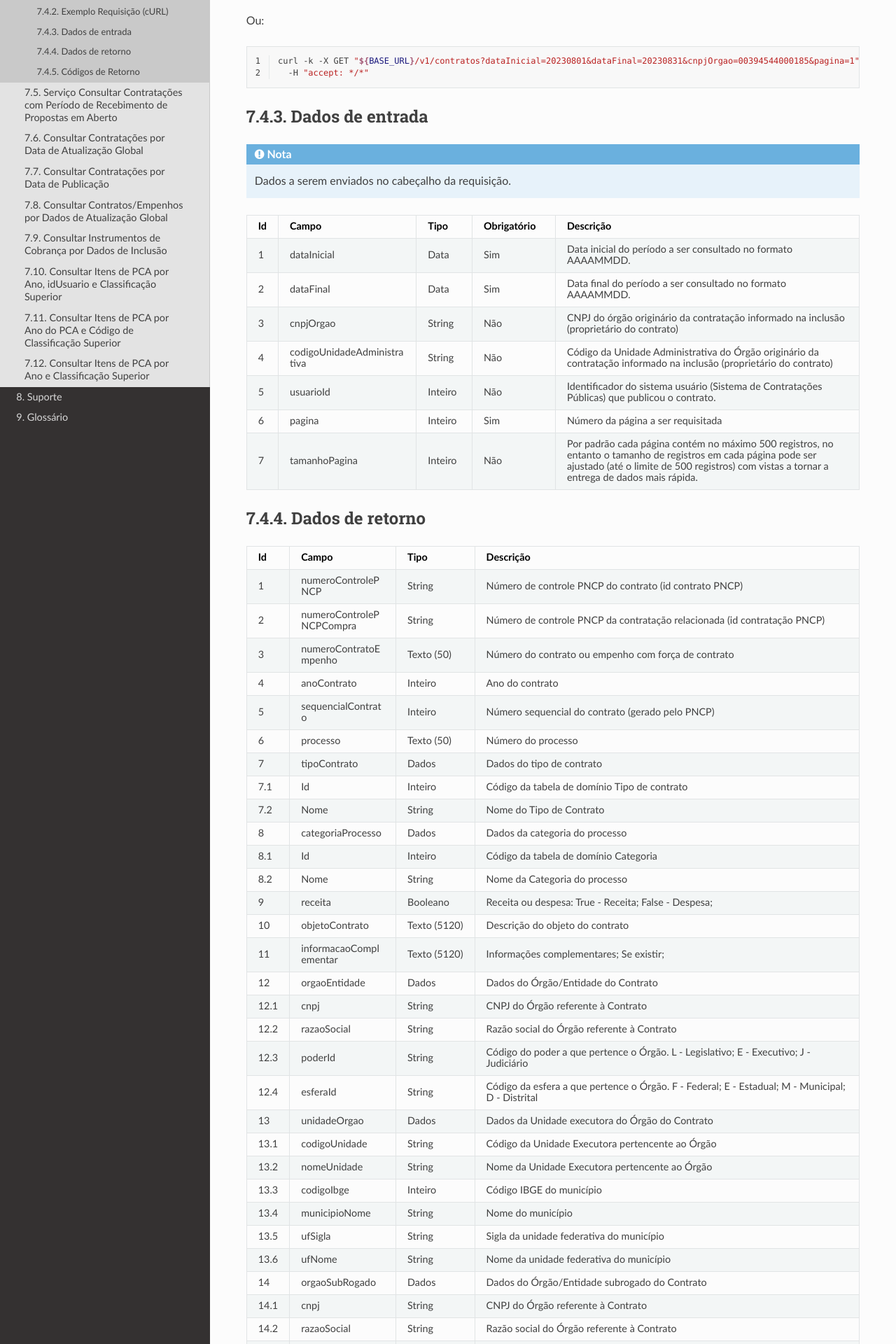
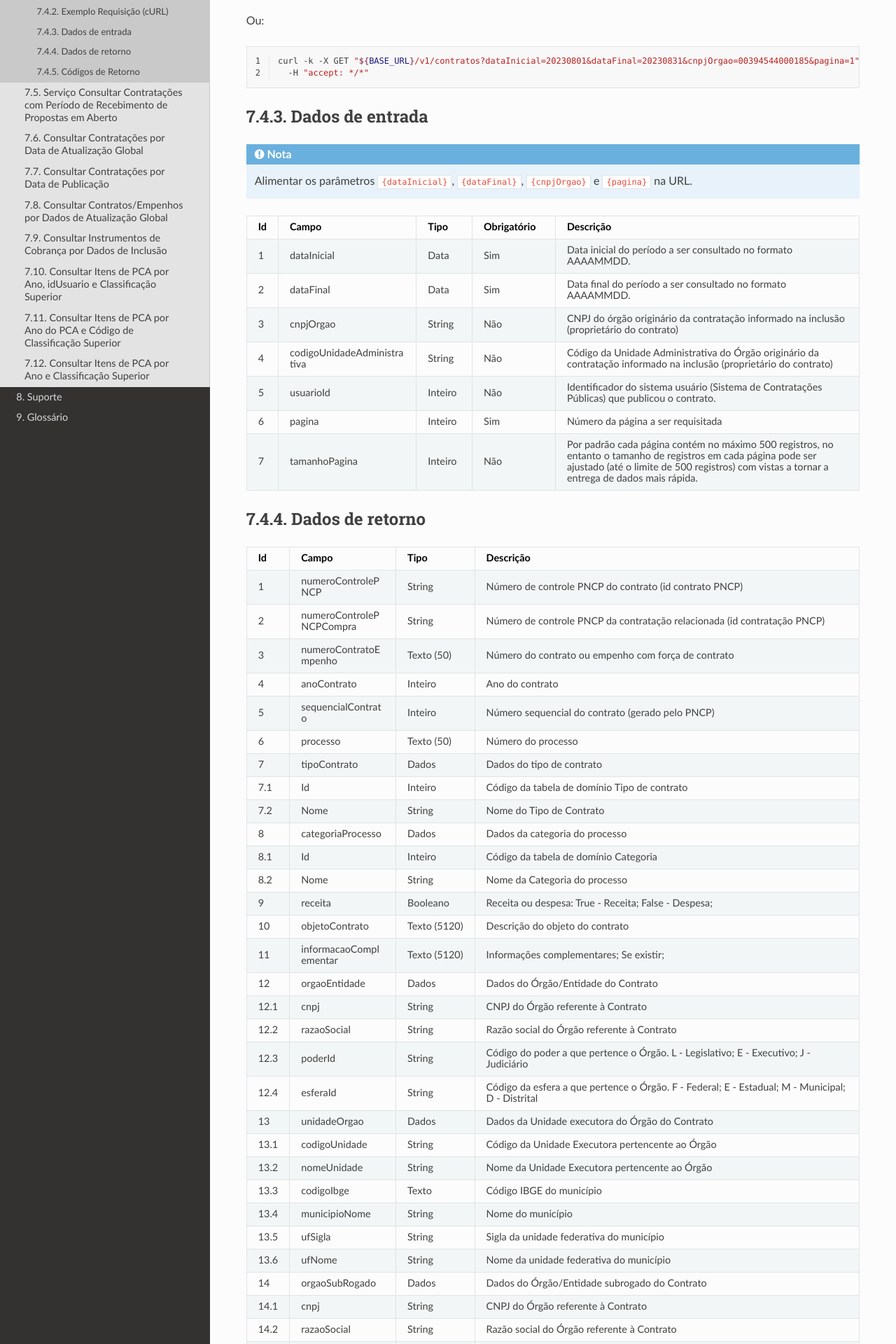
Before and after one commit to sofiaestrelab/Manual-de-Consulta-do-PNCP, a Sphinx documentation site: the page built from docs/source/catalogo_de_servicos/servico_consultar_contratos_por_data_de_publicacao.rst, in a window 1280 px wide. Shown: the part 548-2468 px from the top of the page at 70% size. Built offline with Sphinx 7.4.7 and the Read the Docs theme 3.1.0, drawn with Linux system fonts in a browser that asks for light colours; some of the changed text lies outside the part shown.

Commit message:
Revise documentation for consultar contratos por data
Updated parameter descriptions and added new fields in the documentation for the service that consults contracts by publication date. Revised references to the service version and provided updated links to the integration manual.

```diff
--- a/docs/source/catalogo_de_servicos/servico_consultar_contratos_por_data_de_publicacao.rst
+++ b/docs/source/catalogo_de_servicos/servico_consultar_contratos_por_data_de_publicacao.rst
@@ -41,7 +41,7 @@
 
 .. note::
 
-   Dados a serem enviados no cabeçalho da requisição.
+   Alimentar os parâmetros ``{dataInicial}``, ``{dataFinal}``, ``{cnpjOrgao}`` e ``{pagina}`` na URL.
 
 .. list-table::
    :width: 100%
@@ -197,7 +197,7 @@
      - Nome da Unidade Executora pertencente ao Órgão
    * - 13.3
      - codigoIbge
-     - Inteiro
+     - Texto
      - Código IBGE do município
    * - 13.4
      - municipioNome
@@ -245,7 +245,7 @@
      - Nome da Unidade Executora pertencente ao Órgão
    * - 15.3
      - codigoIbge
-     - Inteiro
+     - Texto
      - Código IBGE do município
    * - 15.4
      - municipioNome
```
Also changed, not shown: other parts of docs/source/catalogo_de_servicos/servico_consultar_contratos_por_data_de_publicacao.rst (+13 -4 lines).
